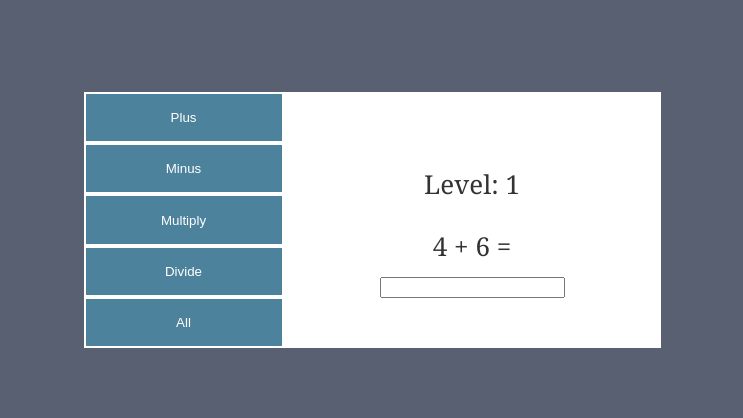
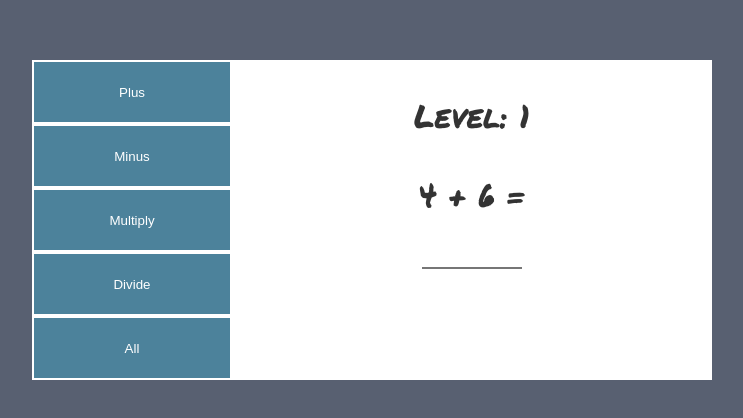
Before and after one commit to Esther2504/MathQuiz, a React (Create React App) app: page / in a window 1280 px wide. Shown: the part 180-598 px from the top of the page, without its empty margins (268-1011 px from the left). Built offline with nearby package versions, Linux system fonts and the light colour scheme.

Commit message:
adding fonts

```diff
--- a/src/App.css
+++ b/src/App.css
@@ -1,3 +1,5 @@
+@import url('https://fonts.googleapis.com/css2?family=Permanent+Marker&display=swap');
+
 .App {
   text-align: center;
 }
@@ -27,10 +29,11 @@
   flex-direction: column;
   align-items: center;
   justify-content: center;
-  font-size: calc(10px + 2vmin);
+  font-size: 2rem;
   color: #333333;
-  font-family: Cambria, Cochin, Georgia, Times, 'Times New Roman', serif;
+  /* font-family: Cambria, Cochin, Georgia, Times, 'Times New Roman', serif; */
   margin: 0;
+  font-family: "Permanent Marker", cursive;
 }
 
 /* .App-header::after {
@@ -75,7 +78,21 @@
 }
 
 .question {
-  padding: 3rem 6rem;
+  /* padding: 5rem 8rem; */
+  width: 30rem;
+  height: 20rem;
+}
+
+input {
+  border-width: 0 0 2px 0;
+  background-color: none;
+  font-size: 2rem;
+  font-family: "Permanent Marker", cursive;
+  width: 6rem;
+}
+
+input:focus {
+  outline: none;
 }
 
 @keyframes App-logo-spin {
```
